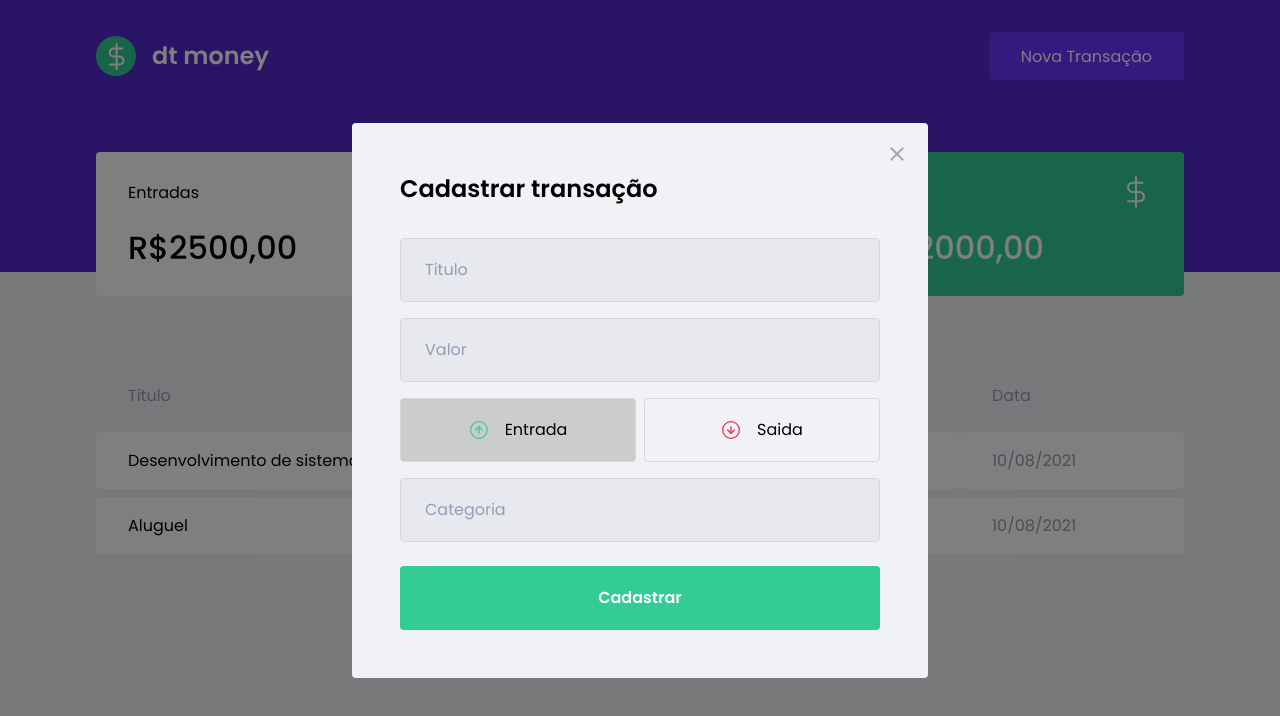
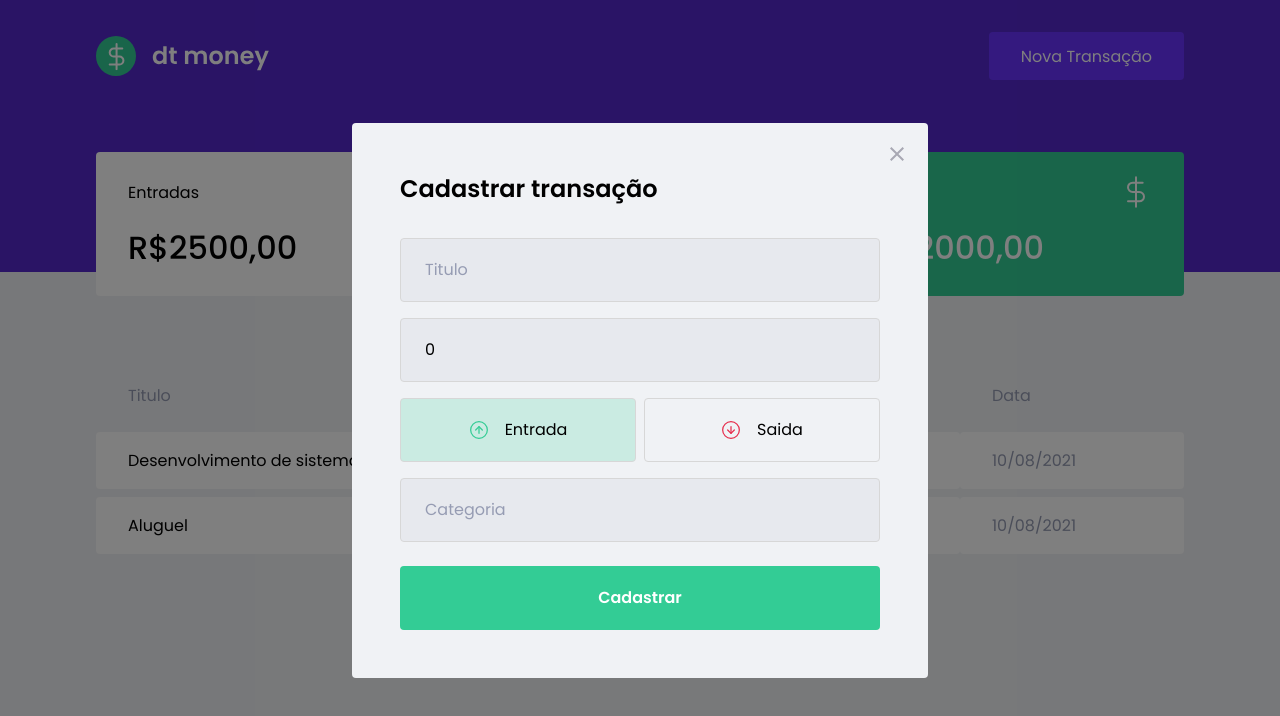
Before and after one commit to MatheusGorga/dtmoney, a React (Create React App) app: page / in a window 1280 px wide. Both pictures are taken after a click on the button "Nova Transação". Shown: the top 716 px of the page. Built offline with nearby package versions, Linux system fonts and the light colour scheme; no server answers; what miragejs would draw is missing.

Commit message:
handleCreateNewTransaction

```diff
--- a/src/components/NewTransactionModal/index.tsx
+++ b/src/components/NewTransactionModal/index.tsx
@@ -3,7 +3,7 @@
 import closeImg from '../../assets/close.svg'
 import incomeImg from '../../assets/income.svg'
 import outcomeImg from '../../assets/outcome.svg'
-import { useState } from 'react';
+import { FormEvent, useState } from 'react';
 
 
 
@@ -14,8 +14,20 @@
 
 
 export function NewTransactionModal({isOpen, onRequestClose} : NewTransactionModalProps){
+    const [title, setTitle] = useState('');
+    const [value, setValue] = useState(0);
+    const [category, setCategory] = useState('');
     const [type, setType] = useState('deposit');
 
+    function handleCreateNewTransaction(event: FormEvent){
+        event.preventDefault()
+        console.log({
+            title,
+            value,
+            category,
+            type
+        })
+    }
 
     return(
         <Modal
@@ -29,16 +41,28 @@
             <img src={closeImg} alt="Fechar Modal" />
         </button>
 
-        <Container>
+        <Container onSubmit={handleCreateNewTransaction} >
             <h2>Cadastrar transação</h2>
-            <input type="text" placeholder="Titulo" />
-            <input type="number" placeholder="Valor" />
+                <input
+                type="text"
+                placeholder="Titulo"
+                value={title}
+                onChange={event => setTitle(event.target.value)}
+                />
+
+                <input
+                type="number"
+                placeholder="Valor"
+                value={value}
+                onChange={event => setValue(Number(event.target.value))}
+                />
 
             <TransactionTypeContainer>
                 <RadioBox
                 type="button"
                 onClick={() => { setType('deposit');}}
                 isActive={type === 'deposit'}
+                activeColor="green"
                 >
                     <img src={incomeImg} alt="Entrada" />
                     <span>Entrada</span>
@@ -48,13 +72,19 @@
                 type="button"
                 onClick={() => { setType('withdraw');}}
                 isActive={type === 'withdraw'}
+                activeColor="red"
                 >
                     <img src={outcomeImg} alt="Saida" />
                     <span>Saida</span>
                 </RadioBox>
             </TransactionTypeContainer>
 
-            <input type="text" placeholder="Categoria" />
+                <input
+                type="text"
+                placeholder="Categoria"
+                value={category}
+                onChange={event => setCategory(event.target.value)}
+                />
             <button type="submit">Cadastrar</button>
         </Container>
 
--- a/src/components/NewTransactionModal/styles.ts
+++ b/src/components/NewTransactionModal/styles.ts
@@ -1,5 +1,5 @@
 import styled from "styled-components";
-import { darken } from "polished";
+import { darken, transparentize } from "polished";
 
 export const Container = styled.form`
     h2{
@@ -60,7 +60,14 @@
 
 interface RadioBoxProps{
     isActive: boolean;
+    activeColor: 'green'|'red';
 }
+
+
+const colors = {
+    green:'#33CC95',
+    red: '#e52e4d'
+};
 
 export const RadioBox = styled.button<RadioBoxProps>`
 
@@ -68,7 +75,10 @@
         border: 1px solid #d7d7d7;
         border-radius: 0.25rem;
 
-        background: ${(props) => props.isActive ? '#ccc' : 'transparent'};
+        background: ${(props) => props.isActive
+        ? transparentize(0.8 ,colors[props.activeColor])
+        : 'transparent'};
+
 
         display: flex;
         align-items: center;
```
